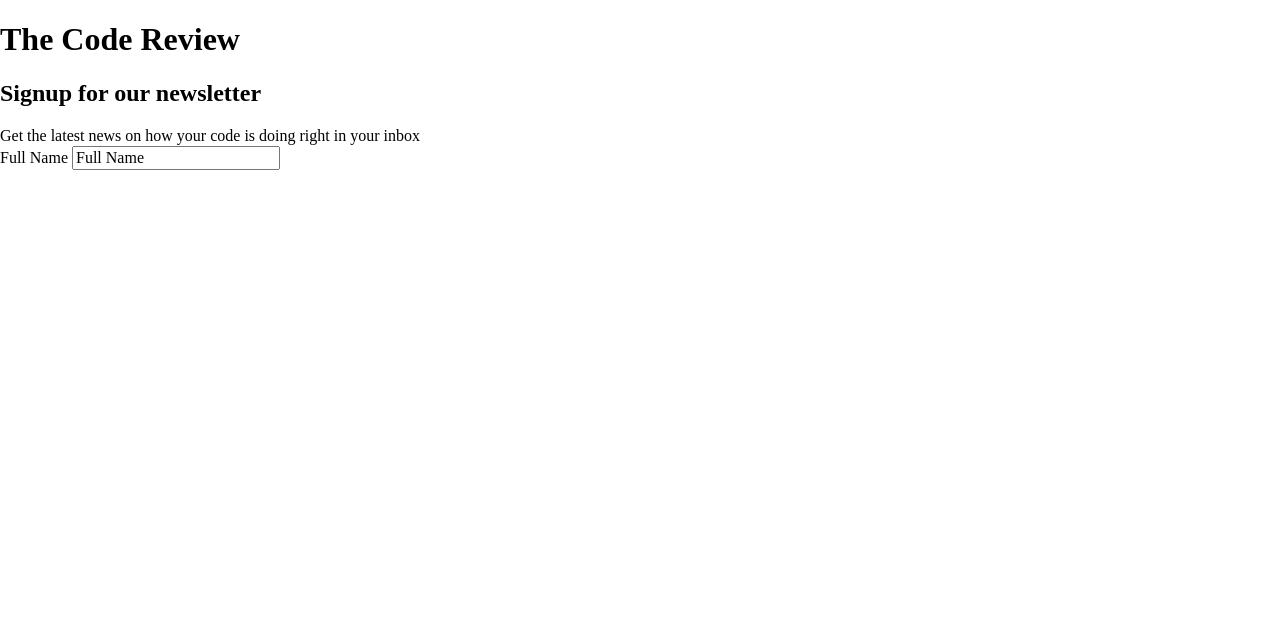
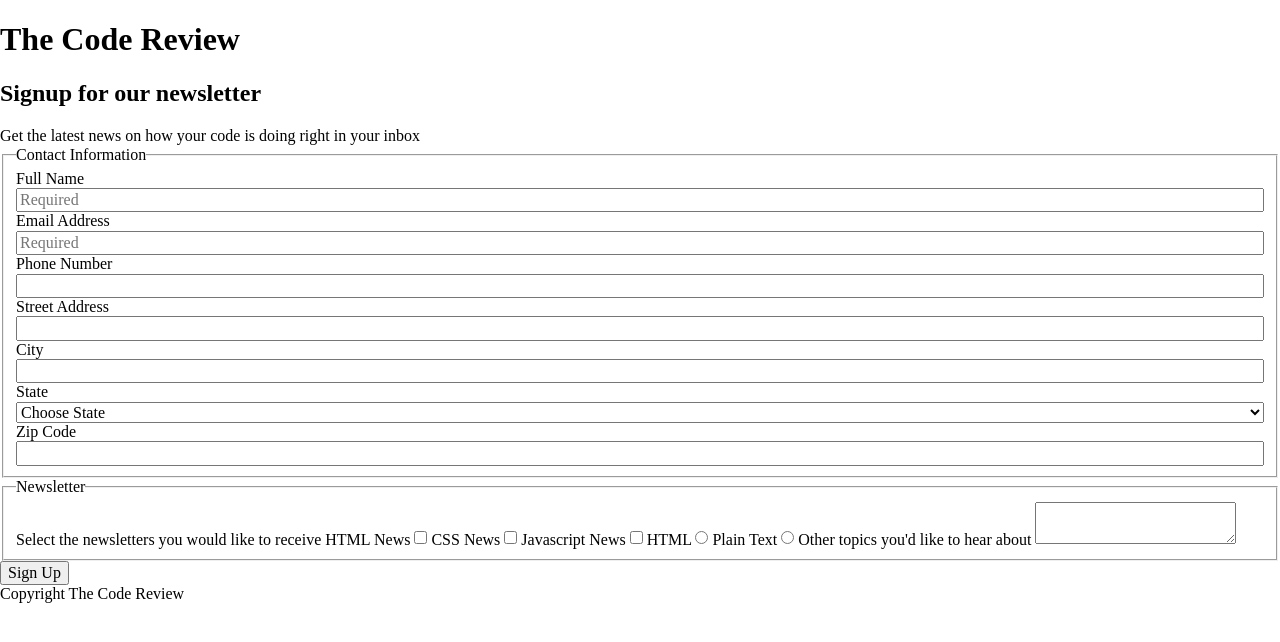
Before and after one commit to mindeby/Techdegree-Project-3, a plain HTML site: page index.html in a window 1280 px wide. Drawn offline with Linux system fonts and the light colour scheme.

Commit message:
Text inputed into html

```diff
--- a/css/styles.css
+++ b/css/styles.css
@@ -0,0 +1,5 @@
+.container, fieldset:first-of-type {
+  display: flex;
+  flex-direction: column;
+  flex:1;
+}
--- a/index.html
+++ b/index.html
@@ -22,23 +22,77 @@
     </header>
 
     <form action="index.html" method="post">
-      <label for="Full Name">Full Name</label>
-      <input type="text" name="Full Name" value="Full Name" placeholder="Required">
+      <fieldset>
+        <legend>Contact Information</legend>
+        <label for="Full Name">Full Name</label>
+        <input type="text" id="Full Name" name="user_full_name" placeholder="Required">
+
+        <label for="Email Address">Email Address</label>
+        <input type="email" id="Email Address" name="user_email" placeholder="Required">
+
+        <label for="Phone Number">Phone Number</label>
+        <input type="Phone" id="Phone Number" name="user_phone" placeholder="">
+
+        <label for="Street Address">Street Address</label>
+        <input type="address" id="Street Address" name="user_address" placeholder="">
+
+        <label for="City">City</label>
+        <input type="text" id="City" name="user_city" placeholder="">
+
+        <label for="State">State</label>
+        <select id="State" name="user_state">
+          <option label="Choose State">Choose state</option>
+          <optgroup label="A">
+            <option value="Alabama">Alabama</option>
+            <option value="Alaska">Alaska</option>
+            <option value="Arizona">Arizona</option>
+            <option value="Arkansas">Arkansas</option>
+          </optgroup>
+          <optgroup label="C">
+            <option value="California">California</option>
+            <option value="Colorado">Colorado</option>
+            <option value="Connecticut">Connecticut</option>
+          </optgroup>
+          <optgroup label="..."></optgroup>
+        </select>
+
+        <label for="Zip Code">Zip Code</label>
+        <input type="Zip" id="Zip Code" name="user_zip" placeholder="">
+
+
+      </fieldset>
 
 
 
+      <fieldset>
+        <legend>Newsletter</legend>
+        <span> Select the newsletters you would like to receive</span>
+
+        <label for="HTML">HTML News</label>
+        <input type="checkbox" id="HTML" value="html_news" name="user_html_news">
+        <label for="CSS">CSS News</label>
+        <input type="checkbox" id="CSS" value="css_news" name="user_css_news">
+        <label for="JAVA">Javascript News</label>
+        <input type="checkbox" id="JAVA" value="java_news" name="user_java_news">
+
+        <label for="HtmlFormat">HTML</label>
+        <input type="radio" id="HtmlFormat" value="html" name="user_format">
+        <label for="PlainTextFormat">Plain Text</label>
+        <input type="radio" id="PlainTextFormat" value="plain_text" name="user_format">
+
+        <label for="Others"><span>Other topics you'd like to hear about</span></label>
+        <textarea id="Others" name="other_topics"></textarea>
+      </fieldset>
+
+      <button type="submit">Sign Up</button>
+
     </form>
 
+    <footer>
 
+      <span>Copyright The Code Review</span>
 
-
-
+    </footer>
   </div>
-
-
-
-
-
-
   </body>
 </html>
```
